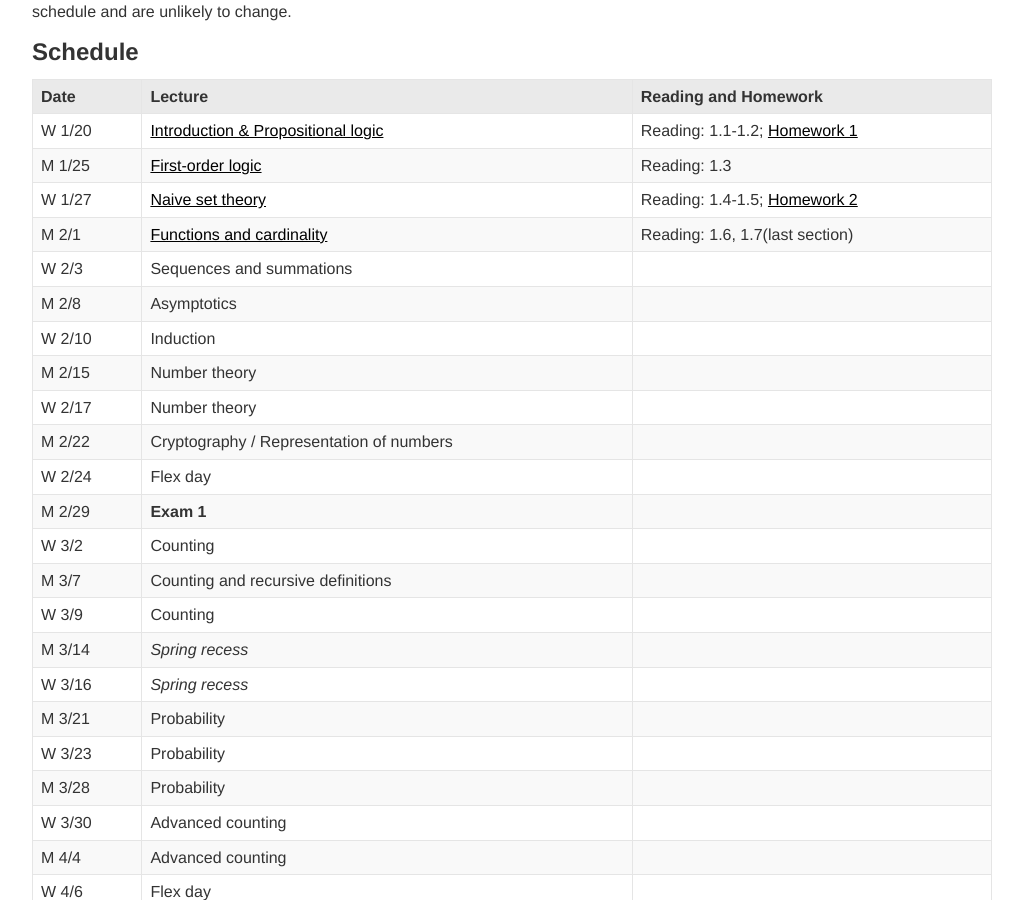
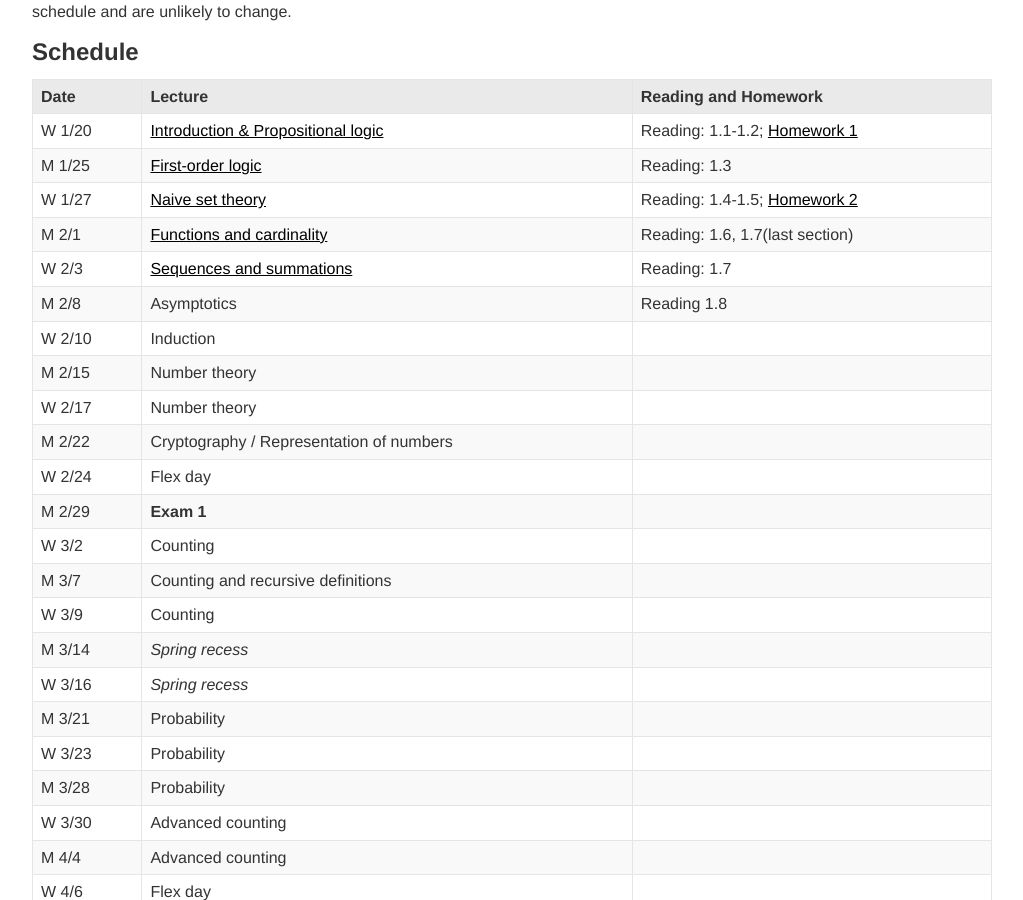
Before and after one commit to jacksonjw12/mbannister.github.io, a Jekyll site: the page built from _teaching/55-s16/index.md, in a window 1280 px wide and 900 px high, scrolled down 1928 px. Shown: the whole window, without its empty margins (128-1151 px from the left). Built offline with Jekyll 4.4.1, drawn with Linux system fonts in a browser that asks for light colours; formulas are drawn with MathJax 3.

Commit message:
Update 55

```diff
--- a/_teaching/55-s16/index.md
+++ b/_teaching/55-s16/index.md
@@ -83,8 +83,8 @@ W 1/20 | [Introduction & Propositional logic](lecture_1.pdf) |<!-- Week 0 -->Rea
 M 1/25 | [First-order logic](lecture_2.pdf) |<!-- Week 1 -->Reading: 1.3
 W 1/27 | [Naive set theory](lecture_3.pdf) | Reading: 1.4-1.5; [Homework 2](homework02.html)
 M 2/1  | [Functions and cardinality](lecture_4.pdf) | Reading: 1.6, 1.7(last section) <!-- Week 2 -->
-W 2/3  | Sequences and summations |
-M 2/8  | Asymptotics | <!-- Week 3 -->
+W 2/3  | [Sequences and summations](lecture_5.pdf) | Reading: 1.7
+M 2/8  | Asymptotics | Reading 1.8 <!-- Week 3 -->
 W 2/10 | Induction |
 M 2/15 | Number theory | <!-- Week 4 -->
 W 2/17 | Number theory |
```
Also changed, not shown: 1 other file.
